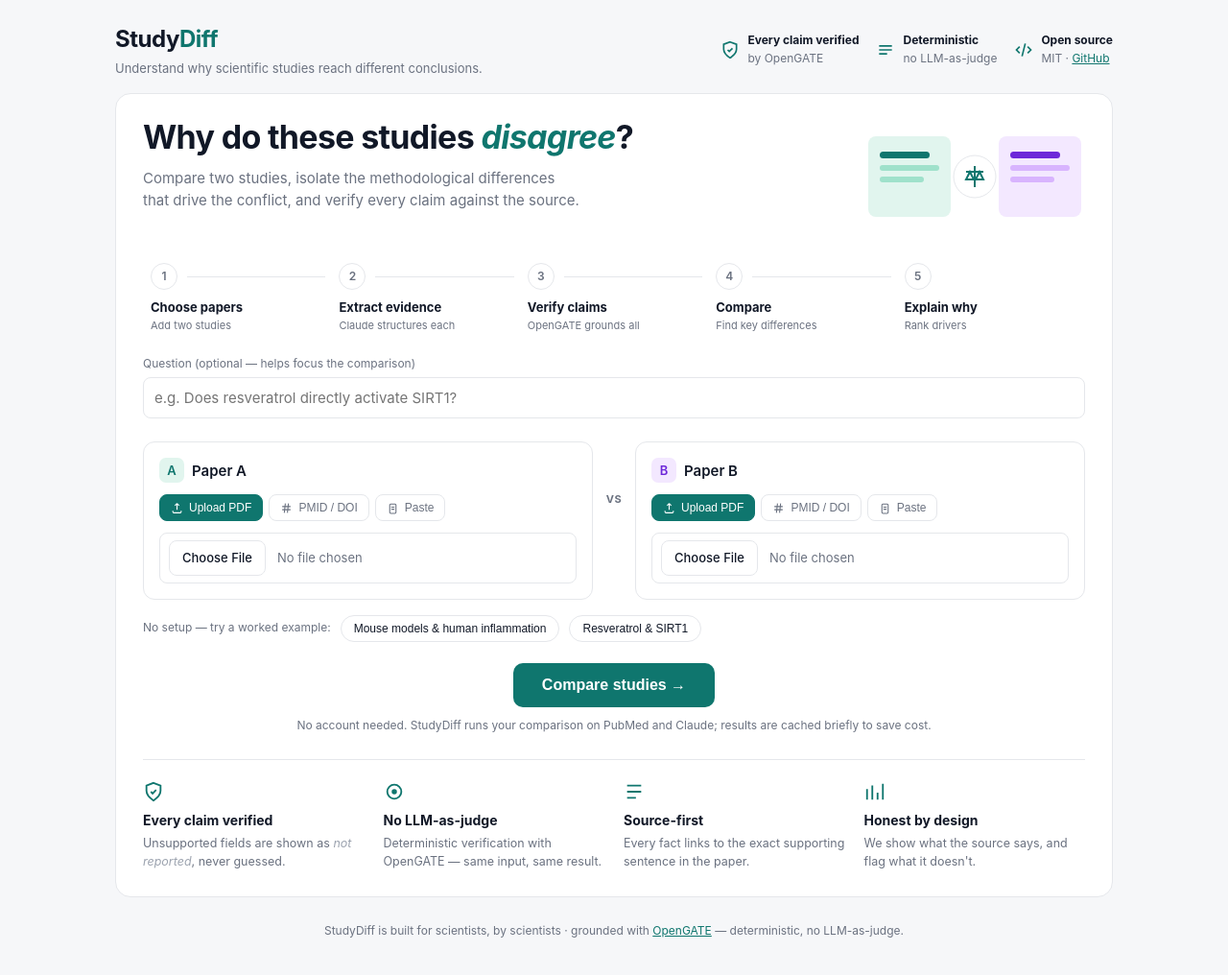
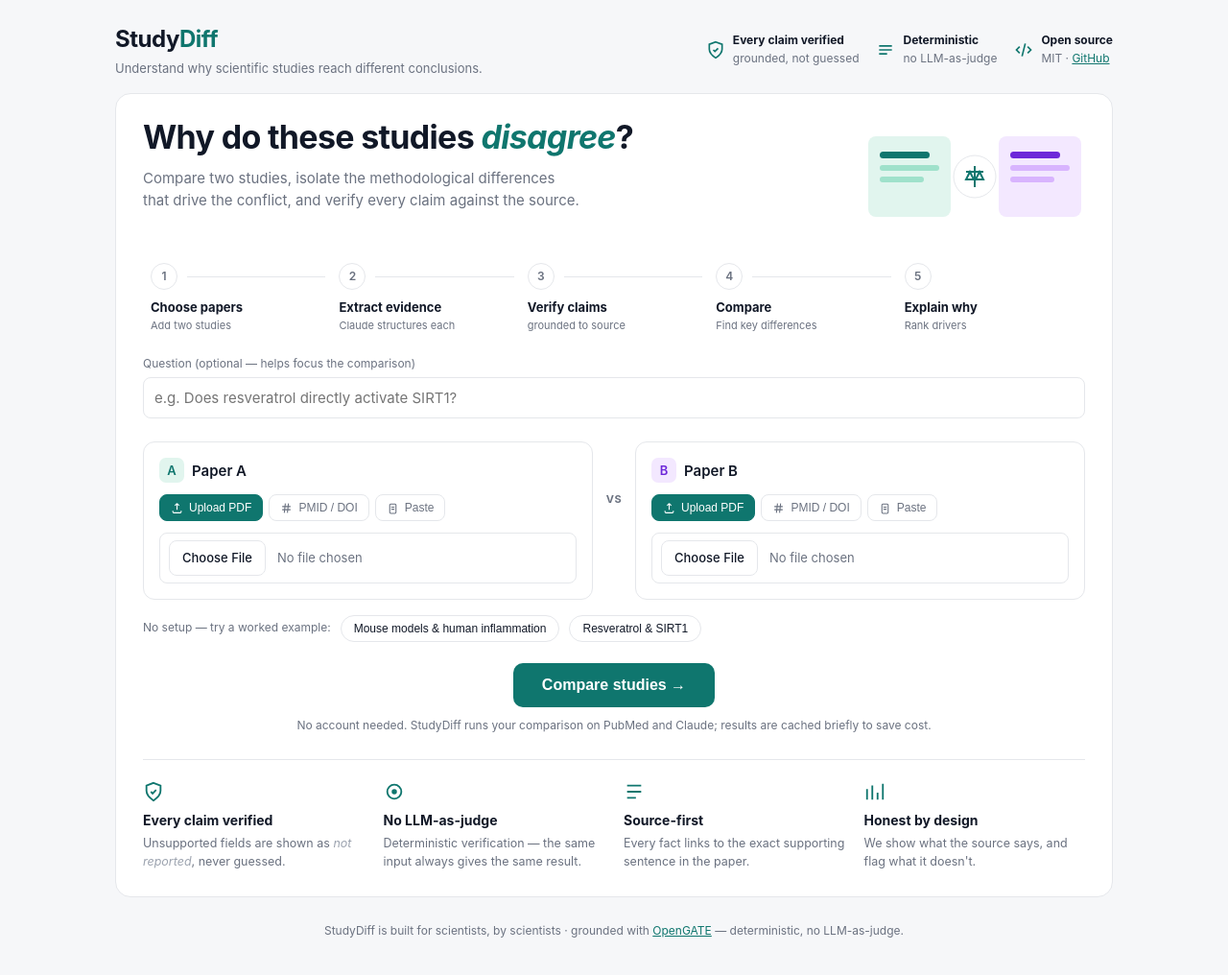
Before and after one commit to nickjlamb/studydiff, a website: page public/index.html in a window 1280 px wide. Shown: the whole page at 96% size. Drawn offline with Linux system fonts and the light colour scheme.

Commit message:
Reference OpenGATE once (footer) rather than throughout the UI

```diff
--- a/public/index.html
+++ b/public/index.html
@@ -157,7 +157,7 @@
       <p>Understand why scientific studies reach different conclusions.</p>
     </div>
     <div class="trust">
-      <div class="t"><svg class="tico" viewBox="0 0 24 24" fill="none" stroke="currentColor" stroke-width="2"><path d="M12 2l8 3v6c0 5-3.5 8-8 11-4.5-3-8-6-8-11V5z"/><path d="M9 12l2 2 4-4"/></svg><div><b>Every claim verified</b><span>by OpenGATE</span></div></div>
+      <div class="t"><svg class="tico" viewBox="0 0 24 24" fill="none" stroke="currentColor" stroke-width="2"><path d="M12 2l8 3v6c0 5-3.5 8-8 11-4.5-3-8-6-8-11V5z"/><path d="M9 12l2 2 4-4"/></svg><div><b>Every claim verified</b><span>grounded, not guessed</span></div></div>
       <div class="t"><svg class="tico" viewBox="0 0 24 24" fill="none" stroke="currentColor" stroke-width="2"><path d="M4 7h16M4 12h16M4 17h10"/></svg><div><b>Deterministic</b><span>no LLM-as-judge</span></div></div>
       <div class="t"><svg class="tico" viewBox="0 0 24 24" fill="none" stroke="currentColor" stroke-width="2"><path d="M7 8l-4 4 4 4M17 8l4 4-4 4M14 4l-4 16"/></svg><div><b>Open source</b><span>MIT · <a href="https://github.com/nickjlamb/studydiff" target="_blank" rel="noopener">GitHub</a></span></div></div>
     </div>
@@ -186,7 +186,7 @@
     <ol class="tracker">
       <li id="t0"><span class="tnum">1</span><div><b>Choose papers</b><i>Add two studies</i></div></li>
       <li id="t1"><span class="tnum">2</span><div><b>Extract evidence</b><i>Claude structures each</i></div></li>
-      <li id="t2"><span class="tnum">3</span><div><b>Verify claims</b><i>OpenGATE grounds all</i></div></li>
+      <li id="t2"><span class="tnum">3</span><div><b>Verify claims</b><i>grounded to source</i></div></li>
       <li id="t3"><span class="tnum">4</span><div><b>Compare</b><i>Find key differences</i></div></li>
       <li id="t4"><span class="tnum">5</span><div><b>Explain why</b><i>Rank drivers</i></div></li>
     </ol>
@@ -243,7 +243,7 @@
 
     <div class="features">
       <div class="feature"><svg class="fico" viewBox="0 0 24 24" fill="none" stroke="currentColor" stroke-width="2"><path d="M12 2l8 3v6c0 5-3.5 8-8 11-4.5-3-8-6-8-11V5z"/><path d="M9 12l2 2 4-4"/></svg><b>Every claim verified</b><p>Unsupported fields are shown as <span class="nr">not reported</span>, never guessed.</p></div>
-      <div class="feature"><svg class="fico" viewBox="0 0 24 24" fill="none" stroke="currentColor" stroke-width="2"><circle cx="12" cy="12" r="8"/><circle cx="12" cy="12" r="2" fill="currentColor"/></svg><b>No LLM-as-judge</b><p>Deterministic verification with OpenGATE — same input, same result.</p></div>
+      <div class="feature"><svg class="fico" viewBox="0 0 24 24" fill="none" stroke="currentColor" stroke-width="2"><circle cx="12" cy="12" r="8"/><circle cx="12" cy="12" r="2" fill="currentColor"/></svg><b>No LLM-as-judge</b><p>Deterministic verification — the same input always gives the same result.</p></div>
       <div class="feature"><svg class="fico" viewBox="0 0 24 24" fill="none" stroke="currentColor" stroke-width="2"><path d="M4 5h16M4 12h16M4 19h10"/></svg><b>Source-first</b><p>Every fact links to the exact supporting sentence in the paper.</p></div>
       <div class="feature"><svg class="fico" viewBox="0 0 24 24" fill="none" stroke="currentColor" stroke-width="2"><path d="M3 21V9M9 21V5M15 21v-8M21 21V3"/></svg><b>Honest by design</b><p>We show what the source says, and flag what it doesn't.</p></div>
     </div>
```
